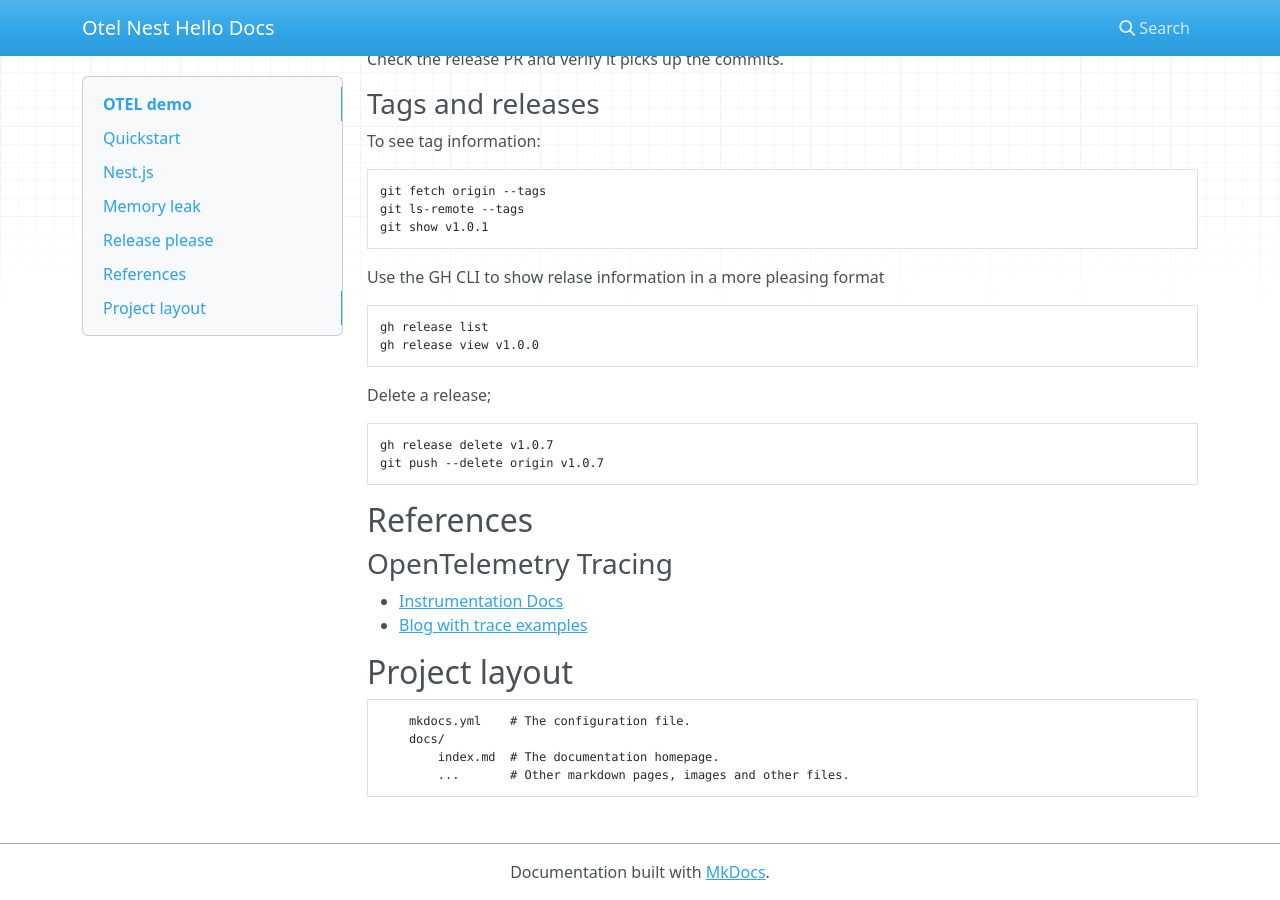
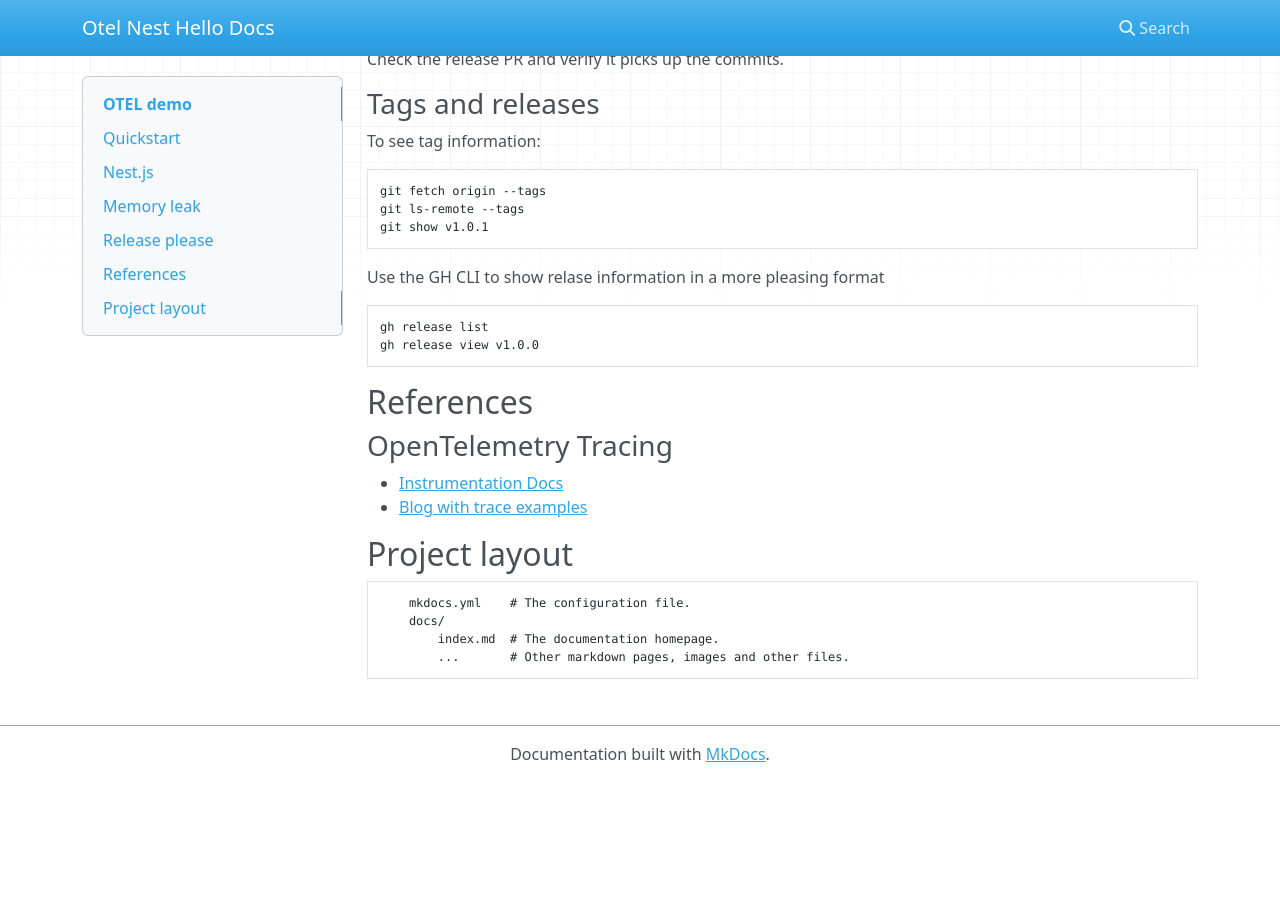
Before and after one commit to liam-murray-xealth/otel-nest-hello, an MkDocs documentation site: the page built from docs/index.md, in a window 1280 px wide and 900 px high, scrolled down 2325 px. Built offline with MkDocs 1.6.1, drawn with Linux system fonts in a browser that asks for light colours; nearby versions of some CDN libraries; after the commit the page ends 3107 px from its top, so only the background shows below that.

Commit message:
docs: update cli tips

````diff
--- a/docs/index.md
+++ b/docs/index.md
@@ -132,13 +132,6 @@ gh release list
 gh release view v1.0.0
 ```
 
-Delete a release;
-
-```bash
-gh release delete v1.0.7
-git push --delete origin v1.0.7
-```
-
 ## References
 
 ### OpenTelemetry Tracing
````
